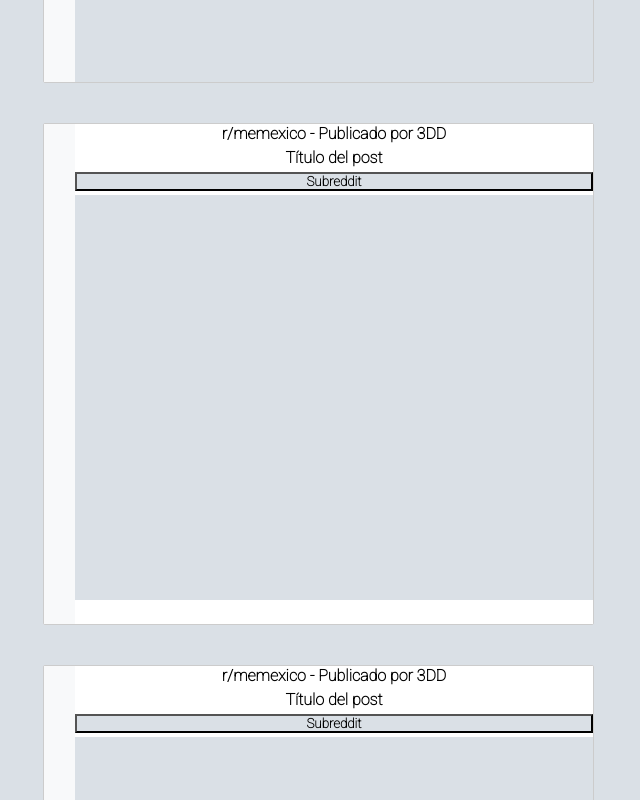
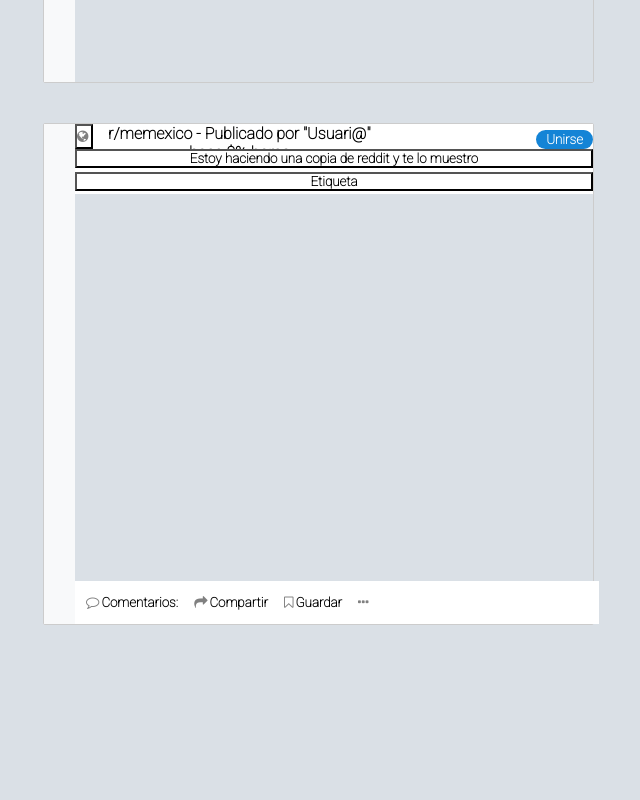
Before and after one commit to W1ck3dw1n/reddit-challenge, a plain HTML site: page index.html in a window 1280 px wide. Shown: the part 1460-2260 px from the top of the page, without its empty margins (177-817 px from the left). After the commit the page ends 2163 px from the top, so only its background shows below. Drawn offline with Linux system fonts and the light colour scheme; no server answers.

Commit message:
feat: added missing buttons in the post div

```diff
--- a/index.html
+++ b/index.html
@@ -39,7 +39,7 @@
     </nav>
 
     <main>
-        <section class="language-notification">¿Estás navegando en español? Échale un vistazo a
+        <section class="language-notification">¿Estás navegando en español? Échale un vistazo a&nbsp;&nbsp;
             <a href="https://www.reddit.com/es"> reddit.com/es</a>
             <i class="fa fa-times" aria-hidden="true" onclick="hideNotification()"></i>
         </section>
@@ -99,7 +99,7 @@
                             Más nuevos</button>
                         <button class="highlight-filter" onclick="onClickFilter(this)">
                             <i class="fa fa-arrow-up" aria-hidden="true"></i>
-                            Más votados</button>
+                            &nbsp;Más votados</button>
                     </div>
                     <button class="highlight-filter" onclick="onClickFilter(this)">
                         <i class="fa-solid fa-ellipsis">...</i>
@@ -121,30 +121,29 @@
                     </div>
 
                 </div>
-                <div class="post">
-                    <div class="votes"></div>
-                    <div class='post-info-container'>
-                        <div class="origin">r/memexico - Publicado por 3DD</div>
-                        <div class="title">Título del post</div>
-                        <div class="hyperlink">
-                            <button class="subreddit">Subreddit</button>
-                        </div>
-                        <div class="thumbnail"></div>
-                        <div class="actions"></div>
-                    </div>
-
-                </div>
 
                 <div class="post">
                     <div class="votes"></div>
                     <div class='post-info-container'>
-                        <div class="origin">r/memexico - Publicado por 3DD</div>
-                        <div class="title">Título del post</div>
+                        <div class="origin">
+                            <button><i class="fa fa-globe" aria-hidden="true"></i></button>
+                            <p>r/memexico - Publicado por "Usuari@" hace $% horas</p>
+                            <button id="join">Unirse</button>
+
+                        </div>
+                        <div class="title">
+                            <button>Estoy haciendo una copia de reddit y te lo muestro</button>
+                        </div>
                         <div class="hyperlink">
-                            <button class="subreddit">Subreddit</button>
+                            <button class="subreddit">Etiqueta</button>
                         </div>
                         <div class="thumbnail"></div>
-                        <div class="actions"></div>
+                        <div class="actions">
+                            <button><i class="fa fa-comment-o" aria-hidden="true"></i>Comentarios:</button>
+                            <button><i class="fa fa-share" aria-hidden="true"></i>Compartir</button>
+                            <button><i class="fa fa-bookmark-o" aria-hidden="true"></i>Guardar</button>
+                            <button><i class="fa fa-ellipsis-h" aria-hidden="true"></i></button>
+                        </div>
                     </div>
 
                 </div>
@@ -161,7 +160,7 @@
                         <div class="top-communities">
                             <h6>1</h6>
                             <i class="fa fa-chevron-up" aria-hidden="true"></i>
-                            <i class="fa fa-reddit" aria-hidden="true"></i> r/Comunidad
+                            <i class="fa fa-reddit" aria-hidden="true"></i>r/Comunidad
                             <button>Unirse</button>
                         </div>
                         <div class="top-communities">
--- a/main.js
+++ b/main.js
@@ -1,4 +1,4 @@
-const hideNotification = () => {      //ahista mi rama v:
+const hideNotification = () => {      //Siempre trabajando en otra branch
   // llamar a elemento 'language-notification' del Dom
   const notification = document.getElementsByClassName(
     "language-notification"
--- a/styles.css
+++ b/styles.css
@@ -20,6 +20,7 @@ a{
 
 button{
     cursor:pointer;
+    background: transparent;
 }
 
 nav div{
@@ -161,7 +162,8 @@ padding: 1px 0 1px;
     position: relative;
     border-radius: 2px;
     border: 1px gray;
-    }
+    font-size: 14px;
+}
 
 .fa-times{
     position: absolute;
@@ -283,7 +285,6 @@ padding: 1px 0 1px;
 .post{
     display: flex;
     flex-direction: row;
-    justify-content: wrap;
     width:100%;
     height:500px;
     background: white;
@@ -314,17 +315,35 @@ padding: 1px 0 1px;
 .post-info-container{
     display: flex;
     flex-direction: column;
+    justify-content: space-around;
     width: 100%;
     height:100%;
 }
 
 .origin{
     display: flex;
-    flex-direction: column;
+    flex-direction: row;
     width: 100%;
     height: 5%;
     background-color: white;
 }
+
+.origin p{
+    background-color: white;
+}
+
+#join{
+    border-radius: 20px;
+    border-color: transparent;
+    background: #1484D6;
+    color: white;
+    width: 70px;
+    margin-left: 150px;
+    margin-top: 6px;
+
+}
+
+
 
 .title{
     display: flex;
@@ -358,11 +377,27 @@ padding: 1px 0 1px;
 
 .actions{
     display: flex;
-    flex-direction: column;
+    flex-direction: row;
+    padding: 1px 3px;
+    right: 50px;
     width: 100%;
-    height: 5%;
+    height: 9%;
     background-color: white;
 }
+
+.actions button{
+    border: transparent;
+    padding: 0px 8px;
+}
+
+.actions button:hover{
+    background:#E8E8E8;
+}
+
+.actions button .fa-ellipsis-h:hover{
+    background:black;
+}
+
 
 .highlight-filters-section{
     display: flex;
@@ -404,7 +439,7 @@ padding: 1px 0 1px;
     border-color: transparent;
     align-items: center;
     justify-content: center;
-    background: #E5E6E7;
+    background: transparent;
     color: blue;
     font-weight: bold;
     display: flex;
@@ -661,6 +696,7 @@ padding: 1px 0 1px;
     background: #fff;
     border-radius: 12px;
     align-content: center;
+    z-index: 100
 }
 
 #close-modal{
```
